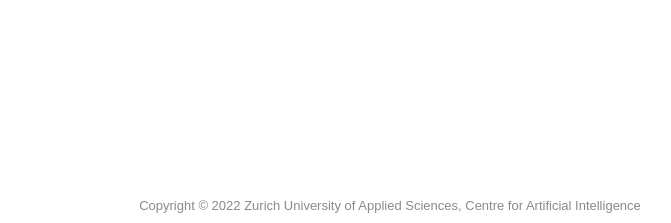
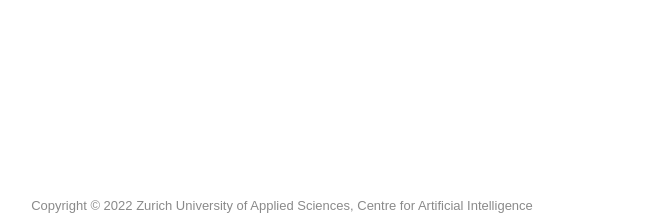
Before and after one commit to sagerpascal/zhaw-cai-news, a Flask app: template templates/index.html in a window 1280 px wide. Shown: the part 577-800 px from the top of the page, without its empty margins (358-1029 px from the left). Run offline with Flask 2, Linux system fonts and the light colour scheme; the template is opened without the code that fills it, so the values that code supplies are empty; parts of the project's set-up code (start-up, migrations or seed data) failed here and were passed over; some libraries are stand-ins or nearby versions.

Commit message:
update design

```diff
--- a/static/styles/base.css
+++ b/static/styles/base.css
@@ -75,6 +75,7 @@ h3 {
     width: 100%;
     position: fixed;
     bottom: 0;
+    left: 0;
     background-color: white;
 }
 
```
